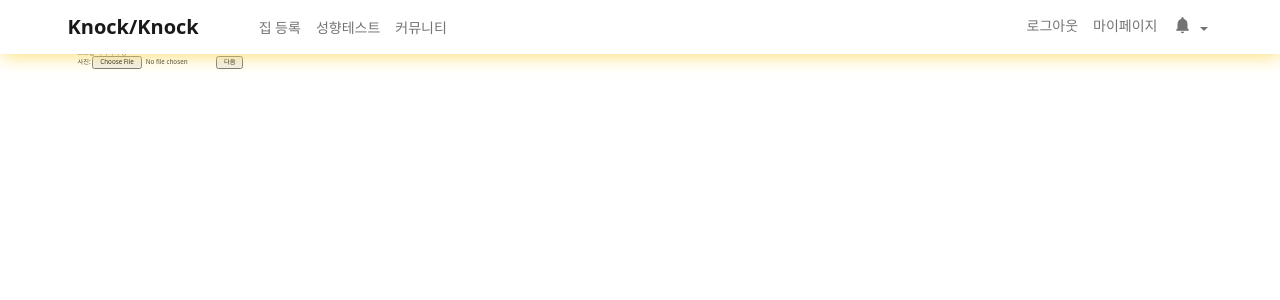
After one commit to piro16knockknock/knockknock, a Django app: page /profile_update/ in a window 1280 px wide. The commit adds this page. Shown: the top 300 px of the page. Run offline with Django 4.2, Linux system fonts and the light colour scheme; the visitor is signed in with stand-in values (Sample User, id 1); some libraries are stand-ins or nearby versions; some web fonts are replaced.

Commit message:
[FEAT] 프로필 이미지 수정

```diff
--- a/apps/login/urls.py
+++ b/apps/login/urls.py
@@ -19,6 +19,7 @@ urlpatterns = [
     path('login/', views.login_user, name='login'),
     path('logout/', views.logoutUser, name='logout'),
     path('user_update/', views.user_update, name='user_update'),
+    path('profile_update/', views.profile_update, name='profile_update'),
     path('signup/check_username/', views.check_username, name='check_username'),
     path('signup/check_email/', views.check_email, name='check_email'),
 ]
--- a/apps/login/views.py
+++ b/apps/login/views.py
@@ -180,6 +180,18 @@ def user_update(request):
     }
     return render(request, 'login/user_update.html', context)
 
+def profile_update(request):
+    if request.method == 'POST':
+        request.user.profile_img = request.FILES['represent']
+        request.user.save()
+        return redirect('login:mypage')
+    else:
+        form = UserUpdateForm(instance=request.user)
+    context = {
+        'form': form
+    }
+    return render(request, 'login/profile_update.html', context)
+
 @method_decorator(csrf_exempt, name="dispatch")
 def check_username(request):
     req = json.loads(request.body)
--- a/templates/login/mypage.html
+++ b/templates/login/mypage.html
@@ -26,7 +26,7 @@
                 <img class="mypage-profile-img" src= "https://images.unsplash.com/photo-1561948955-570b270e7c36?ixlib=rb-1.2.1&ixid=MnwxMjA3fDB8MHxwaG90by1wYWdlfHx8fGVufDB8fHx8&auto=format&fit=crop&w=301&q=80">
                 {% endif %}>
             </div>
-            <a href="{% url 'login:user_update' %}" class="edit-icon"><img src="{% static 'img/edit_icon.png' %}" ></a>
+            <a href="{% url 'login:profile_update' %}" class="edit-icon"><img src="{% static 'img/edit_icon.png' %}" ></a>
             <div class="mypage-profile-username">
                 {{user.nick_name}}
                 <p>@{{user.username}}</p>
--- /dev/null
+++ b/templates/login/profile_update.html
@@ -0,0 +1,21 @@
+{% extends 'base.html' %}
+
+{% load static %}
+
+{% block script %}
+<script defer src="{% static 'js/login/profile_update.js' %}" type="text/javascript"></script>
+{% endblock %}
+
+{% block content %}
+<div class="container">
+    <h1>프로필 이미지 수정</h1>
+    <form method="post" action="{% url 'login:profile_update' %}" enctype="multipart/form-data">
+        {% csrf_token %}
+        <label>사진: </label>
+        <input class="" name="represent" type="file" maxlength="255" value="{% if user.profile_img %}{{user.profile_img.url}}{% endif %}">
+        <input type="submit" value="다음">
+    </form>
+
+</div>
+
+{% endblock %}
```
